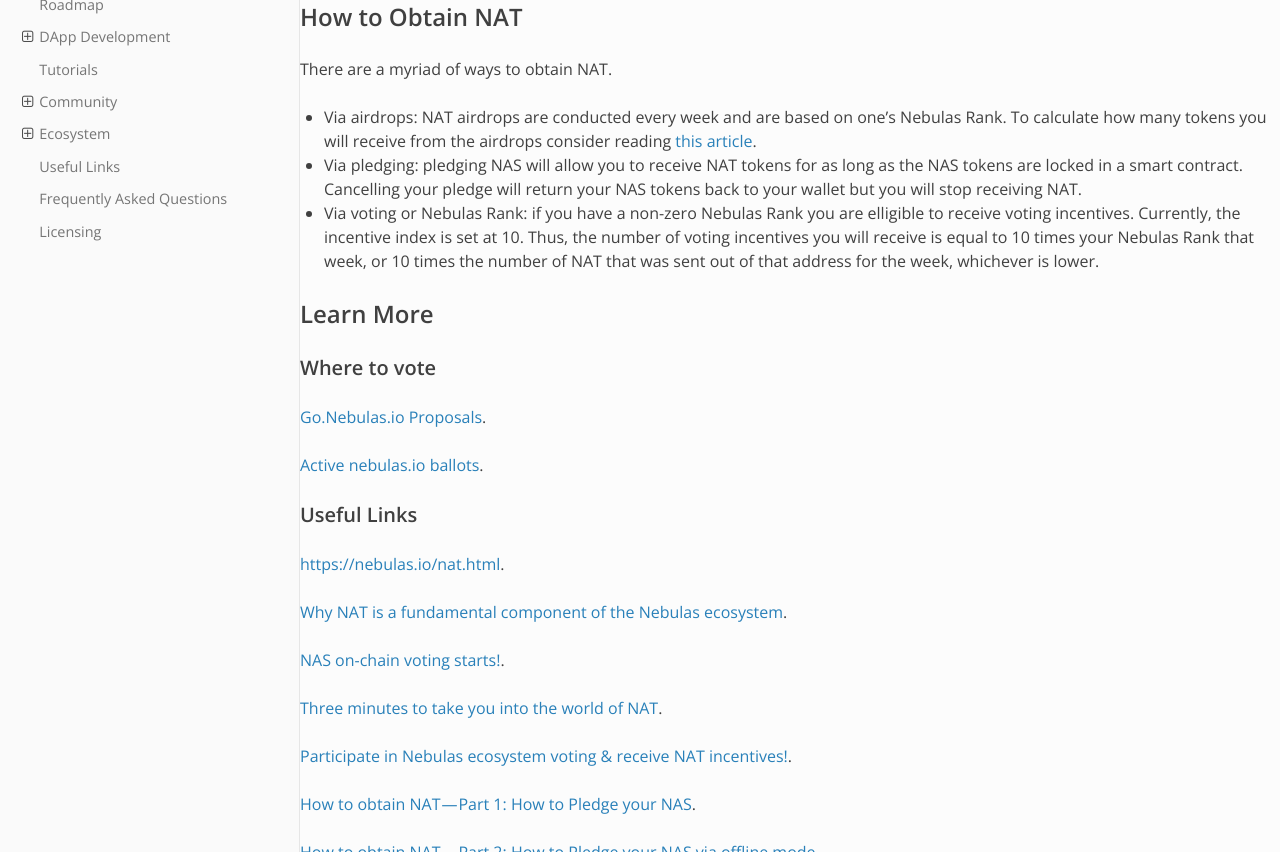
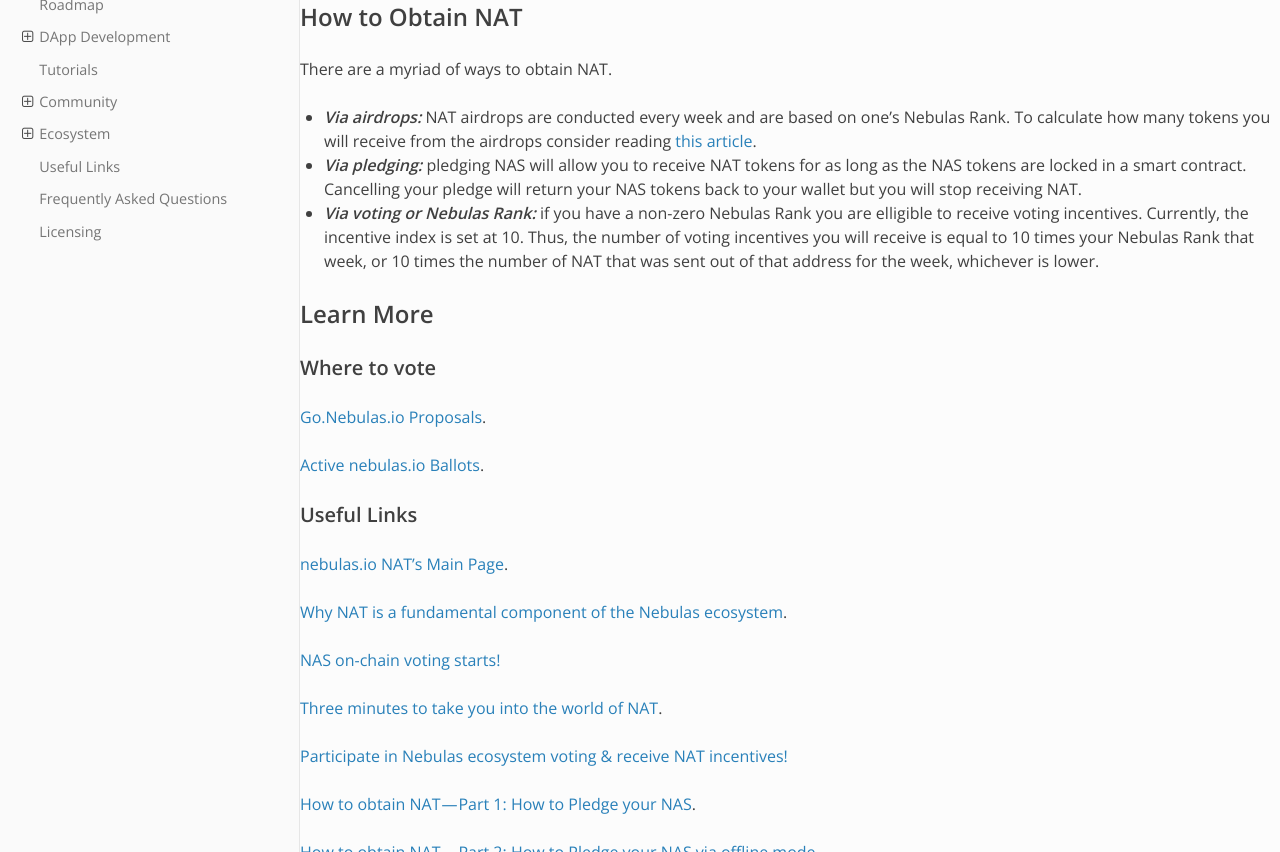
Before and after one commit to nebulasio/nebdocs, a Sphinx documentation site: the page built from docs/whats-nebulas/nebulas-governance/nat.md, in a window 1280 px wide and 1400 px high, scrolled down 301 px. Shown: the part 306-1158 px from the top of the window. Built offline with Sphinx 7.4.7 and the Read the Docs theme 2.0.0, drawn with Linux system fonts in a browser that asks for light colours.

Commit message:
improve nat.md's formatting

```diff
--- a/docs/whats-nebulas/nebulas-governance/nat.md
+++ b/docs/whats-nebulas/nebulas-governance/nat.md
@@ -17,26 +17,26 @@
 ## How to Obtain NAT
 There are a myriad of ways to obtain NAT.
 
-* Via airdrops: NAT airdrops are conducted every week and are based on one's Nebulas Rank. To calculate how many tokens you will receive from the airdrops consider reading [this article](https://medium.com/nebulasio/check-your-nr-see-how-many-tokens-you-can-receive-from-the-nat-airdrop-a45b0efdd697).
-* Via pledging: pledging NAS will allow you to receive NAT tokens for as long as the NAS tokens are locked in a smart contract. Cancelling your pledge will return your NAS tokens back to your wallet but you will stop receiving NAT.
-* Via voting or Nebulas Rank: if you have a non-zero Nebulas Rank you are elligible to receive voting incentives. Currently, the incentive index is set at 10. Thus, the number of voting incentives you will receive is equal to 10 times your Nebulas Rank that week, or 10 times the number of NAT that was sent out of that address for the week, whichever is lower.
+* ***Via airdrops:*** NAT airdrops are conducted every week and are based on one's Nebulas Rank. To calculate how many tokens you will receive from the airdrops consider reading [this article](https://medium.com/nebulasio/check-your-nr-see-how-many-tokens-you-can-receive-from-the-nat-airdrop-a45b0efdd697).
+* ***Via pledging:*** pledging NAS will allow you to receive NAT tokens for as long as the NAS tokens are locked in a smart contract. Cancelling your pledge will return your NAS tokens back to your wallet but you will stop receiving NAT.
+* ***Via voting or Nebulas Rank:*** if you have a non-zero Nebulas Rank you are elligible to receive voting incentives. Currently, the incentive index is set at 10. Thus, the number of voting incentives you will receive is equal to 10 times your Nebulas Rank that week, or 10 times the number of NAT that was sent out of that address for the week, whichever is lower.
 
 ## Learn More
 ### Where to vote
 [Go.Nebulas.io Proposals](https://go.nebulas.io/votes?page=1&byCategory=0&byStatus=0&bySort=0).
 
-[Active nebulas.io ballots](https://nebulas.io/nat-vote.html).
+[Active nebulas.io Ballots](https://nebulas.io/nat-vote.html).
 
 ### Useful Links
-[https://nebulas.io/nat.html](https://nebulas.io/nat.html).
+[nebulas.io NAT's Main Page](https://nebulas.io/nat.html).
 
 [Why NAT is a fundamental component of the Nebulas ecosystem](https://medium.com/nebulasio/why-nat-is-a-fundamental-component-of-the-nebulas-ecosystem-1a8b07c0cf58).
 
-[NAS on-chain voting starts!](https://medium.com/nebulasio/nat-onchain-voting-starts-1d193c974f7a).
+[NAS on-chain voting starts!](https://medium.com/nebulasio/nat-onchain-voting-starts-1d193c974f7a)
 
 [Three minutes to take you into the world of NAT](https://www.reddit.com/r/nebulas/comments/bv3t3j/three_minutes_to_take_you_into_the_world_of_nat/?ref=readnext).
 
-[Participate in Nebulas ecosystem voting & receive NAT incentives!](https://medium.com/nebulasio/participate-in-nebulas-ecosystem-voting-receive-nat-incentives-7235fdc65439).
+[Participate in Nebulas ecosystem voting & receive NAT incentives!](https://medium.com/nebulasio/participate-in-nebulas-ecosystem-voting-receive-nat-incentives-7235fdc65439)
 
 [How to obtain NAT — Part 1: How to Pledge your NAS](https://medium.com/nebulasio/want-to-get-nat-you-need-to-prepare-the-following-on-may-5th-part-1-465224f23af5).
 
```
